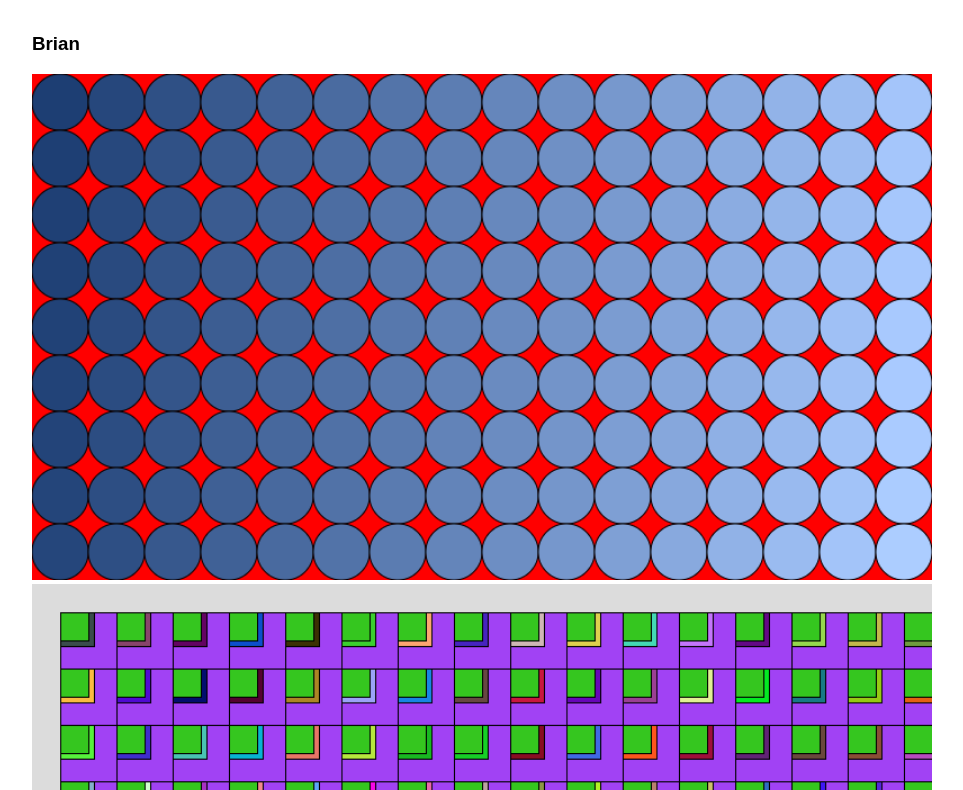
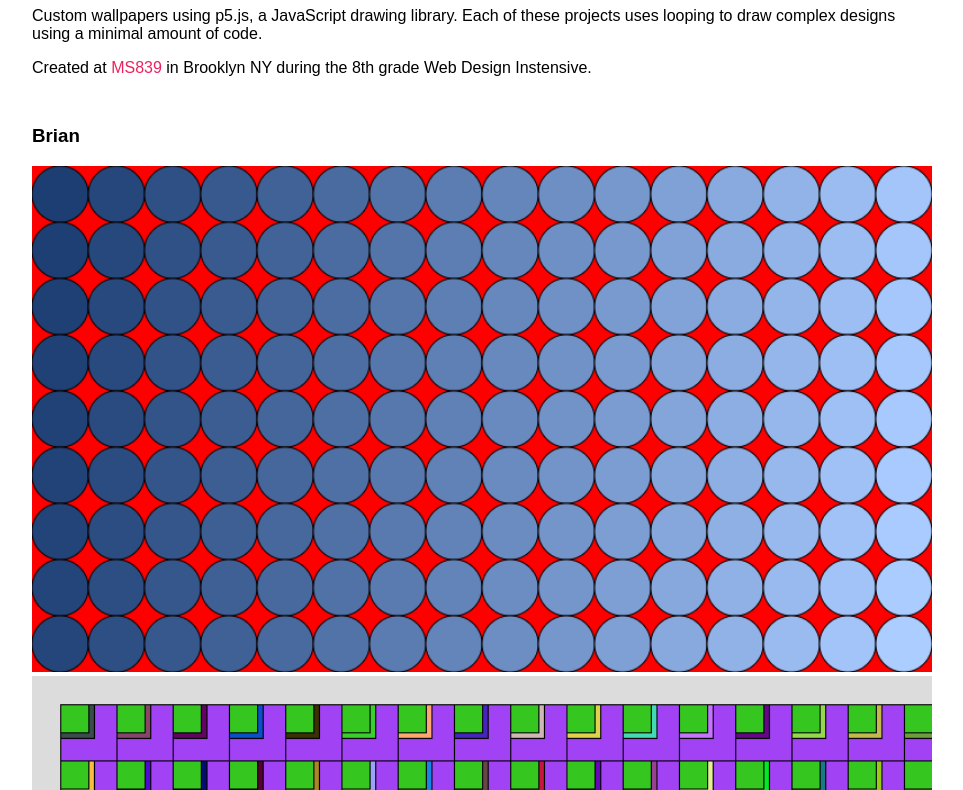
Before and after one commit to ms839/wallpapers, a plain HTML site: page index.html in a window 1280 px wide. Shown: the part 73-863 px from the top of the page, without its empty margins (158-1121 px from the left). Drawn offline with Linux system fonts and the light colour scheme.

Commit message:
added info

```diff
--- a/index.html
+++ b/index.html
@@ -9,7 +9,8 @@
   <body>
     <div class="wrapper">
       <h1>p5.js Wallpapers</h1>
-
+      <p>Custom wallpapers using p5.js, a JavaScript drawing library. Each of these projects uses looping to draw complex designs using a minimal amount of code.</p>
+      <p>Created at <a href="http://www.ms839.org">MS839</a> in Brooklyn NY during the 8th grade Web Design Instensive.</p>
     </div>
   </body>
 </html>
--- a/style.css
+++ b/style.css
@@ -15,3 +15,12 @@ img {
 section {
   margin-top: 3rem;
 }
+
+a, a:visited {
+  color: #ed225d;
+  text-decoration: none;
+}
+
+a:hover {
+  text-decoration: underline;
+}
```
